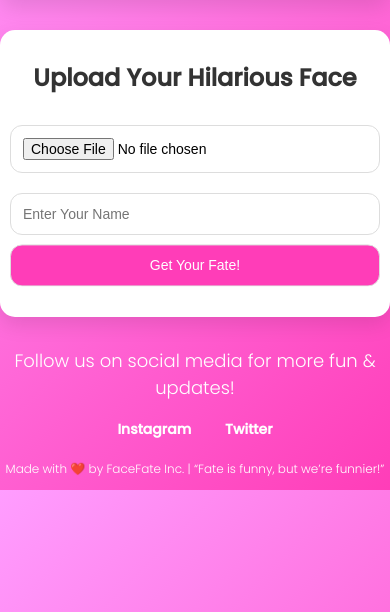
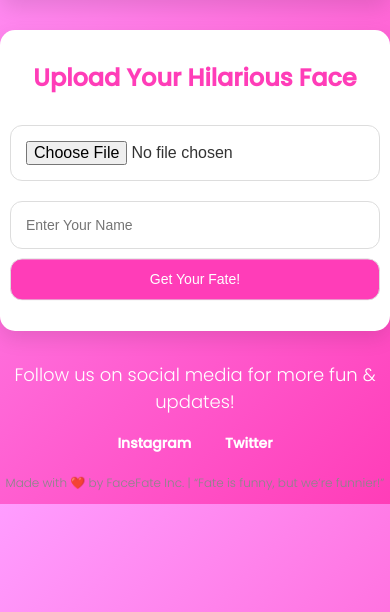
Before and after one commit to Shanmukhcr7/AI-Facefate, a Flask app: page / in a window 390 px wide. Shown: the part 232-844 px from the top of the page. Run offline with Flask 3, Linux system fonts and the light colour scheme.

Commit message:
Update index.html

```diff
--- a/facefate/templates/index.html
+++ b/facefate/templates/index.html
@@ -3,6 +3,7 @@
 <head>
     <meta charset="UTF-8">
     <meta name="viewport" content="width=device-width, initial-scale=1.0">
+    <meta name="description" content="Upload your photo to FaceFate and get funny results: Ugly Score, Roast, Fortune, and Age Guess!">
     <title>FaceFate: Your Funny Fortune Awaits!</title>
     <link rel="stylesheet" href="{{ url_for('static', filename='styles.css') }}">
     <link href="https://fonts.googleapis.com/css2?family=Fredoka+One&family=Poppins:wght@300;400;500&display=swap" rel="stylesheet">
@@ -42,6 +43,13 @@
             box-shadow: 0 8px 20px rgba(0, 0, 0, 0.1);
         }
 
+        section#image-upload h2 {
+            text-align: center;
+            font-size: 24px;
+            margin-bottom: 20px;
+            color: #ff3db8;
+        }
+
         section#image-upload input[type="file"],
         section#image-upload input[type="text"],
         section#image-upload button {
@@ -49,7 +57,6 @@
             padding: 15px;
             margin: 10px 0;
             border-radius: 12px;
-            color: black;
             border: 1px solid #ddd;
             font-size: 16px;
             box-sizing: border-box;
@@ -73,9 +80,8 @@
             margin-top: 30px;
         }
 
-        footer .social-media {
+        footer nav.social-media {
             margin: 10px 0;
-
         }
 
         footer .social-icon {
@@ -90,7 +96,6 @@
 
         footer .small-text {
             font-size: 12px;
-            color: white;
         }
 
         /* Mobile Responsiveness */
@@ -103,10 +108,7 @@
                 padding: 15px;
             }
 
-            section#image-upload input[type="text"] {
-                font-size: 14px;
-            }
-
+            section#image-upload input[type="text"],
             section#image-upload button {
                 font-size: 14px;
             }
@@ -125,8 +127,7 @@
                 padding: 10px;
             }
 
-            section#image-upload input[type="file"],
-            section#image-upload input[type="text"],
+            section#image-upload input,
             section#image-upload button {
                 padding: 12px;
                 font-size: 14px;
@@ -143,18 +144,20 @@
     <section id="image-upload">
         <h2>Upload Your Hilarious Face</h2>
         <form action="/" method="POST" enctype="multipart/form-data">
+            <label for="file-upload" hidden>Choose an image</label>
             <input type="file" name="image" accept="image/*" id="file-upload" required>
-            <input type="text" name="name" placeholder="Enter Your Name" required>
+            <label for="name" hidden>Your Name</label>
+            <input type="text" name="name" id="name" placeholder="Enter Your Name" required>
             <button type="submit" class="cta-button">Get Your Fate!</button>
         </form>
     </section>
 
     <footer>
         <p>Follow us on social media for more fun & updates!</p>
-        <div class="social-media">
-            <a href="#" class="social-icon">Instagram</a>
-            <a href="#" class="social-icon">Twitter</a>
-        </div>
+        <nav class="social-media">
+            <a href="#" class="social-icon" aria-label="Instagram">Instagram</a>
+            <a href="#" class="social-icon" aria-label="Twitter">Twitter</a>
+        </nav>
         <p class="small-text">Made with ❤️ by FaceFate Inc. | “Fate is funny, but we’re funnier!”</p>
     </footer>
 </body>
```
